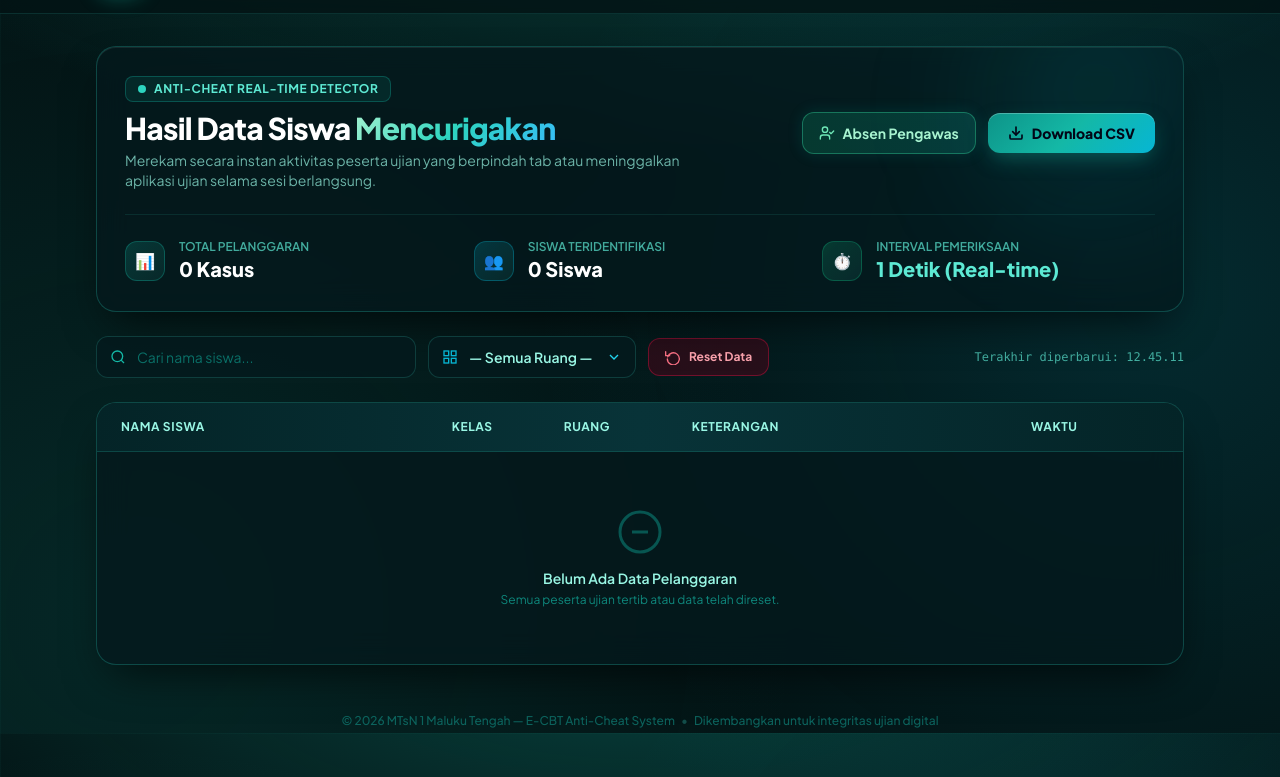
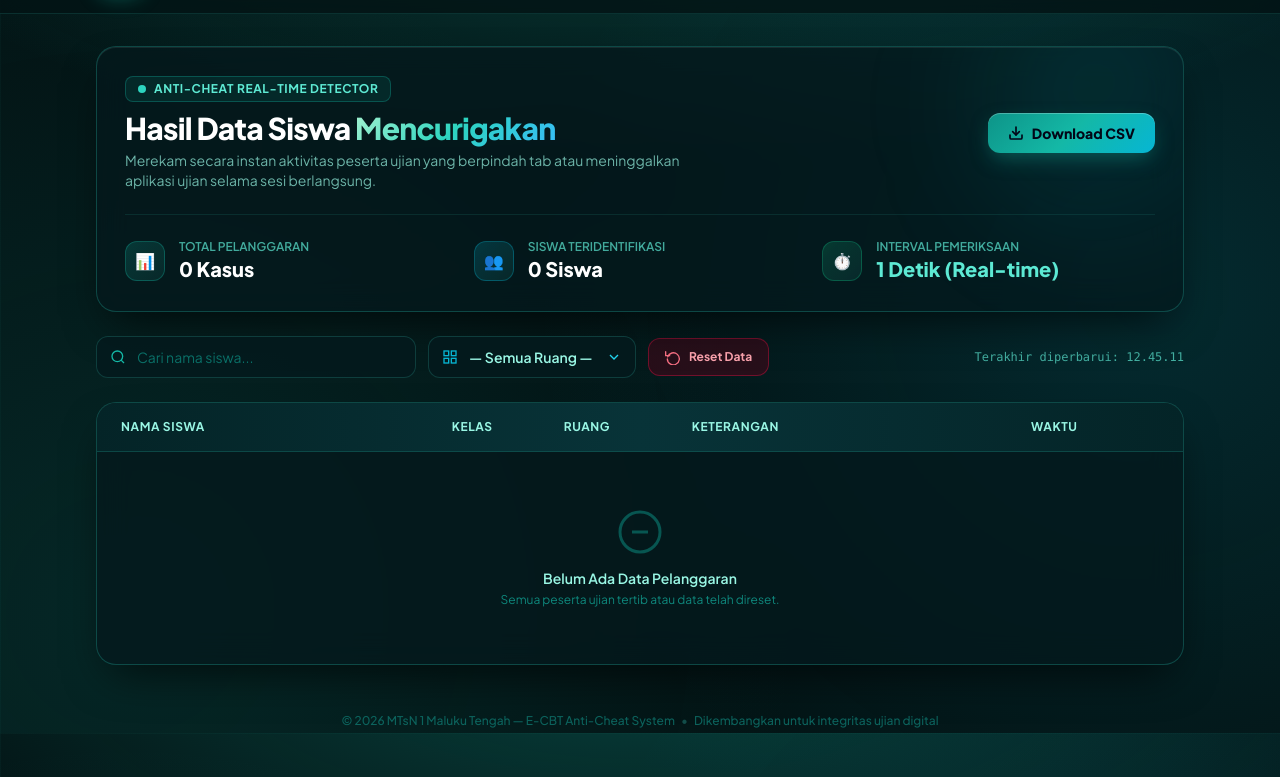
Before and after one commit to sahrulfikrilaitupa/Data-Nyontek, a plain HTML site: page index.html in a window 1280 px wide. Shown: the part 67-844 px from the top of the page. Drawn offline with nearby package versions, Linux system fonts and the light colour scheme; no server answers.

Commit message:
Update index.html

```diff
--- a/index.html
+++ b/index.html
@@ -240,7 +240,7 @@
 
                 <!-- Action Buttons: Absen Pengawas & Download CSV -->
                 <div class="flex flex-wrap items-center gap-3">
-                    <a id="btnAbsenPengawas" href="https://forms.gle/absen-pengawas" target="_blank"
+                    <!-- <a id="btnAbsenPengawas" href="https://forms.gle/absen-pengawas" target="_blank"
                         rel="noopener noreferrer"
                         class="inline-flex items-center gap-2 px-4 py-2.5 rounded-xl bg-gradient-to-r from-emerald-500/20 to-teal-500/20 hover:from-emerald-500/30 hover:to-teal-500/30 border border-emerald-400/40 text-emerald-200 hover:text-white font-bold text-xs sm:text-sm shadow-[0_0_15px_rgba(20,184,166,0.15)] transition-all shrink-0 cursor-pointer">
                         <svg class="w-4 h-4 text-emerald-300" viewBox="0 0 24 24" fill="none" stroke="currentColor"
@@ -250,7 +250,7 @@
                             <polyline points="16 11 18 13 22 9"></polyline>
                         </svg>
                         <span>Absen Pengawas</span>
-                    </a>
+                    </a> -->
 
                     <button id="download-btn" onclick="exportCSV()"
                         class="btn-gradient-toska text-slate-950 font-extrabold text-xs sm:text-sm px-5 py-2.5 rounded-xl flex items-center gap-2 shrink-0">
```
